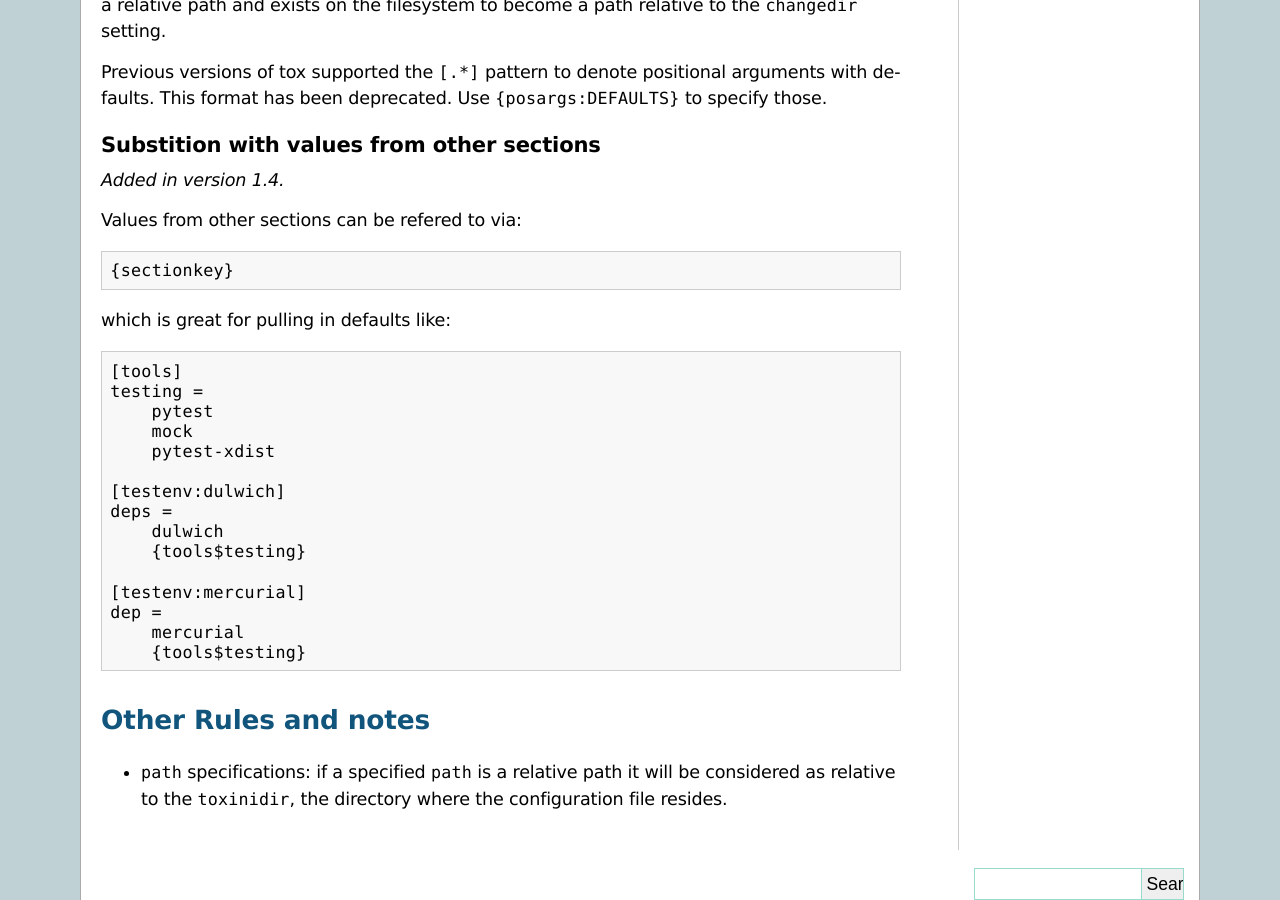
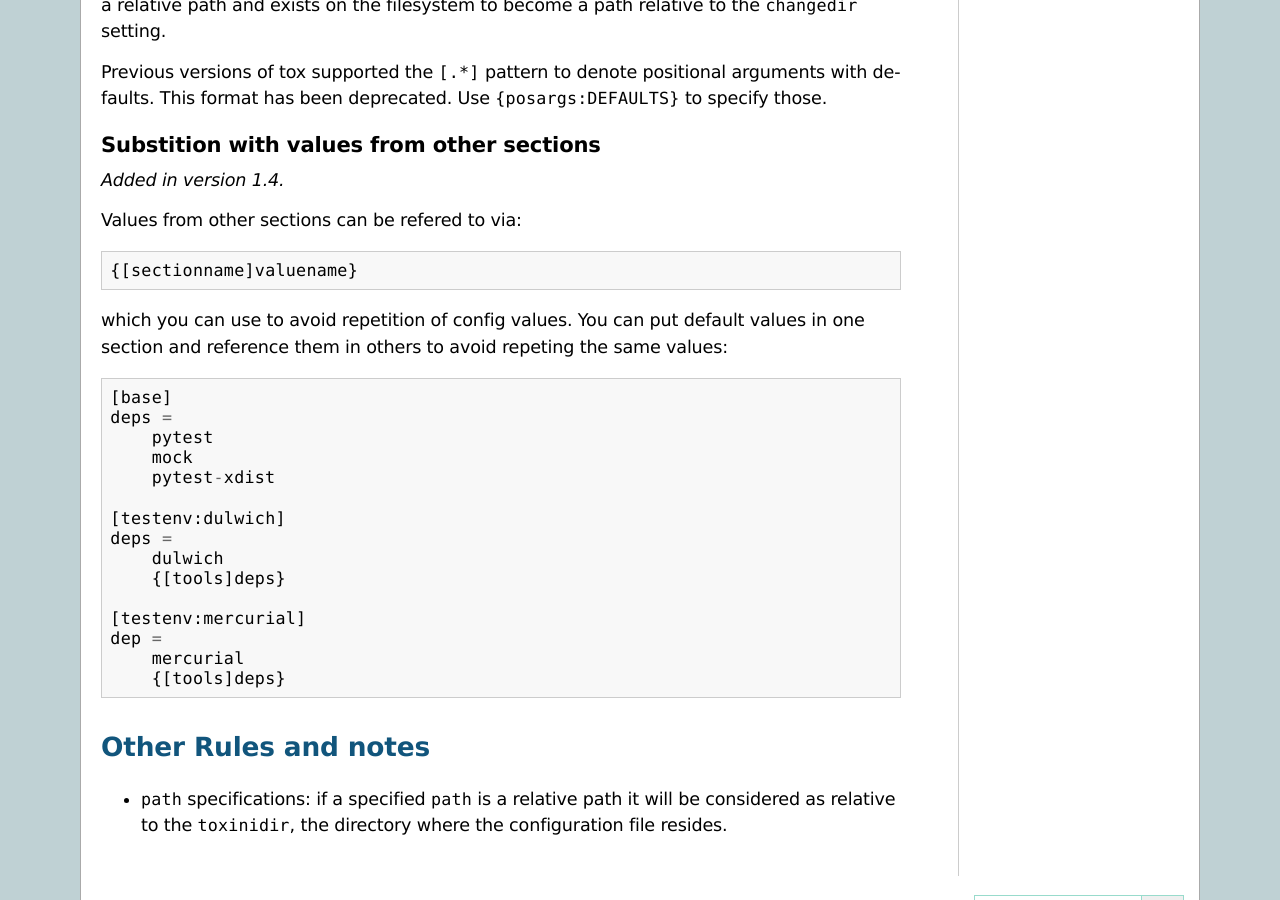
Before and after one commit to msabramo/tox, a Sphinx documentation site: the page built from doc/config.txt, in a window 1280 px wide and 900 px high, scrolled down 4937 px. Built offline with Sphinx 7.4.7, drawn with Linux system fonts in a browser that asks for light colours; some of the changed text lies outside the part shown.

Commit message:
change substitution syntax once more, to:
    {[section]name}

this is cleaner because the "[" can not be part of a section name
whereas the prior "$" could be part of the section name.

```diff
--- a/doc/config.txt
+++ b/doc/config.txt
@@ -261,12 +261,13 @@
 
 Values from other sections can be refered to via::
 
-   {sectionkey}
+   {[sectionname]valuename}
 
-which is great for pulling in defaults like::
+which you can use to avoid repetition of config values.
+You can put default values in one section and reference them in others to avoid repeting the same values::
 
-    [tools]
-    testing =
+    [base]
+    deps =
         pytest
         mock
         pytest-xdist
@@ -274,12 +275,13 @@
     [testenv:dulwich]
     deps =
         dulwich
-        {tools$testing}
+        {[tools]deps}
 
     [testenv:mercurial]
     dep =
         mercurial
-        {tools$testing}
+        {[tools]deps}
+
 
 
 Other Rules and notes
--- a/setup.py
+++ b/setup.py
@@ -36,7 +36,7 @@ def main():
         description='virtualenv-based automation of test activities',
         long_description=long_description,
         url='http://codespeak.net/tox',
-        version='1.4.dev6',
+        version='1.4.dev7',
         license='GPLv2 or later',
         platforms=['unix', 'linux', 'osx', 'cygwin', 'win32'],
         author='holger krekel',
--- a/tox/__init__.py
+++ b/tox/__init__.py
@@ -1,5 +1,5 @@
 #
-__version__ = '1.4.dev6'
+__version__ = '1.4.dev7'
 
 class exception:
     class Error(Exception):
--- a/toxbootstrap.py
+++ b/toxbootstrap.py
@@ -58,7 +58,7 @@ ToDo
 
 """
 
-__version__ = '1.4.dev6'
+__version__ = '1.4.dev7'
 
 import sys
 import os
```
Also changed, not shown: 4 other files.
